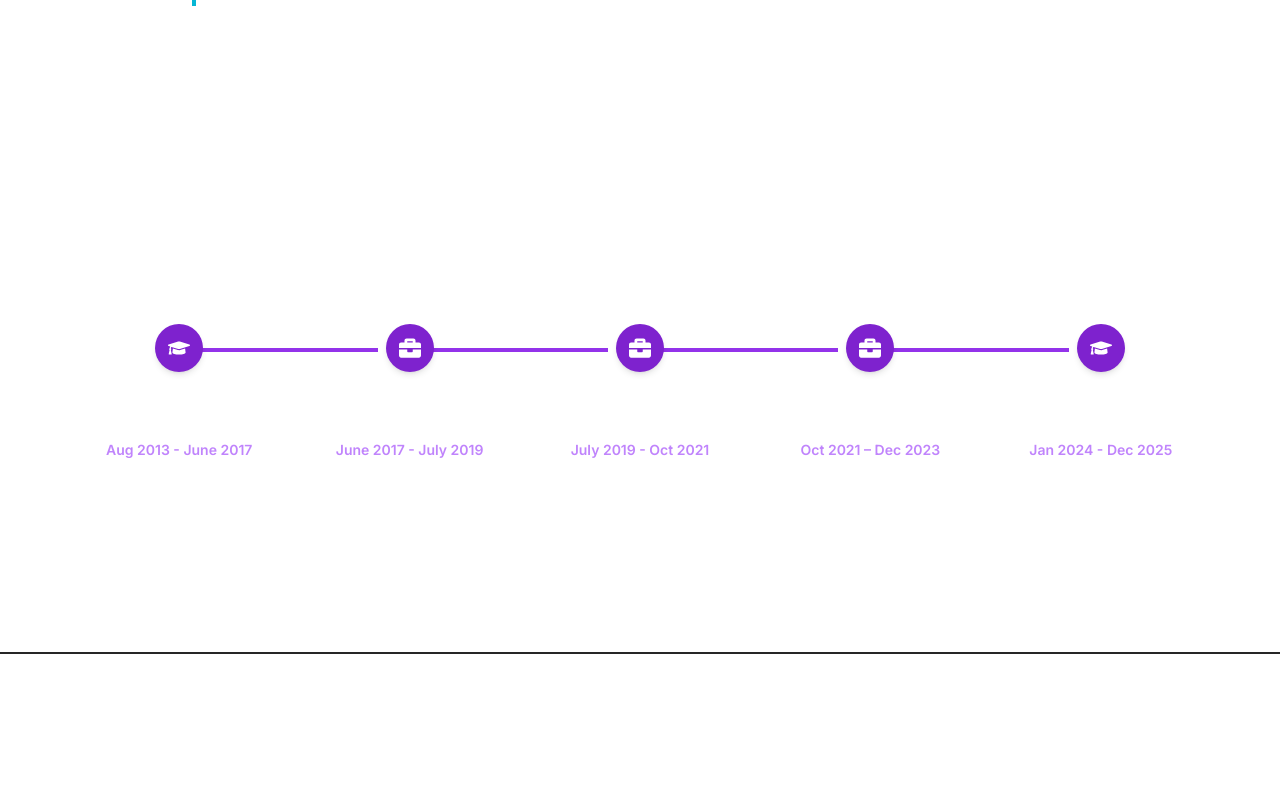
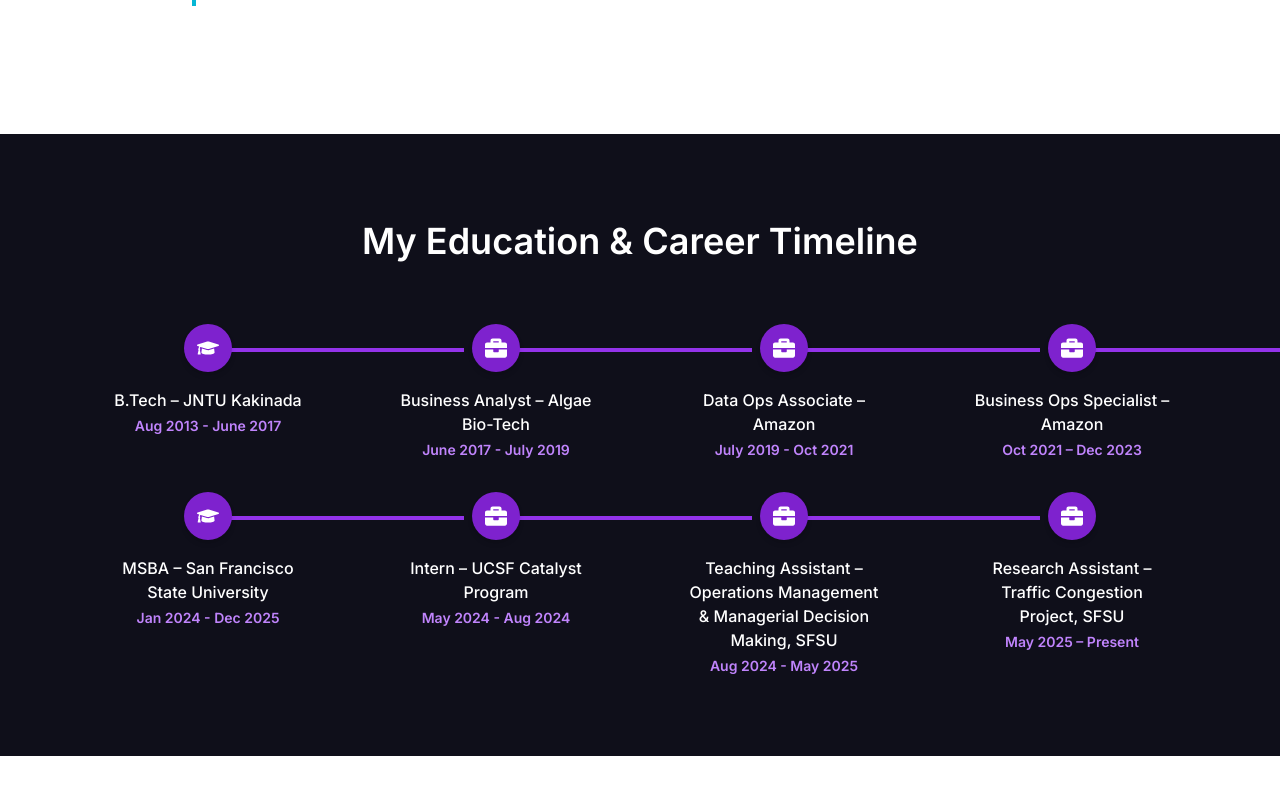
Before and after one commit to dsappa7196/dsappa7196.github.io, a React (Vite) app: page / in a window 1280 px wide. Shown: the part 2440-3240 px from the top of the page. Built offline with nearby package versions, Linux system fonts and the light colour scheme.

Commit message:
Updated timeline and roles for UCSF, TA, RA

```diff
--- a/src/Components/Timeline.jsx
+++ b/src/Components/Timeline.jsx
@@ -26,16 +26,31 @@ const timelineItems = [
     title: "MSBA – San Francisco State University",
     type: "education",
   },
+  {
+    date: "May 2024 - Aug 2024",
+    title: "Intern – UCSF Catalyst Program",
+    type: "career",
+  },
+  {
+    date: "Aug 2024 - May 2025",
+    title: "Teaching Assistant – Operations Management & Managerial Decision Making, SFSU",
+    type: "career",
+  },
+  {
+    date: "May 2025 – Present",
+    title: "Research Assistant – Traffic Congestion Project, SFSU",
+    type: "career",
+  },
 ];
 
 const Timeline = () => {
   return (
-    <div className="py-20">
+    <div className="py-20 bg-[#0F0F1A]">
       <h2 className="text-3xl font-semibold text-center text-white mb-14">
         My Education & Career Timeline
       </h2>
 
-      <div className="grid grid-cols-1 sm:grid-cols-2 lg:grid-cols-5 gap-8 max-w-6xl mx-auto px-4">
+      <div className="grid grid-cols-1 sm:grid-cols-2 lg:grid-cols-4 xl:grid-cols-4 gap-8 max-w-6xl mx-auto px-4">
         {timelineItems.map((item, index) => (
           <div
             key={index}
@@ -51,8 +66,8 @@ const Timeline = () => {
               {item.type === "education" ? <FaGraduationCap /> : <FaBriefcase />}
             </div>
 
-            {/* Role Text */}
-            <div className="text-white font-medium mb-1 whitespace-normal max-w-[180px]">
+            {/* Title */}
+            <div className="text-white font-medium mb-1 whitespace-normal max-w-[200px]">
               {item.title}
             </div>
 
```
